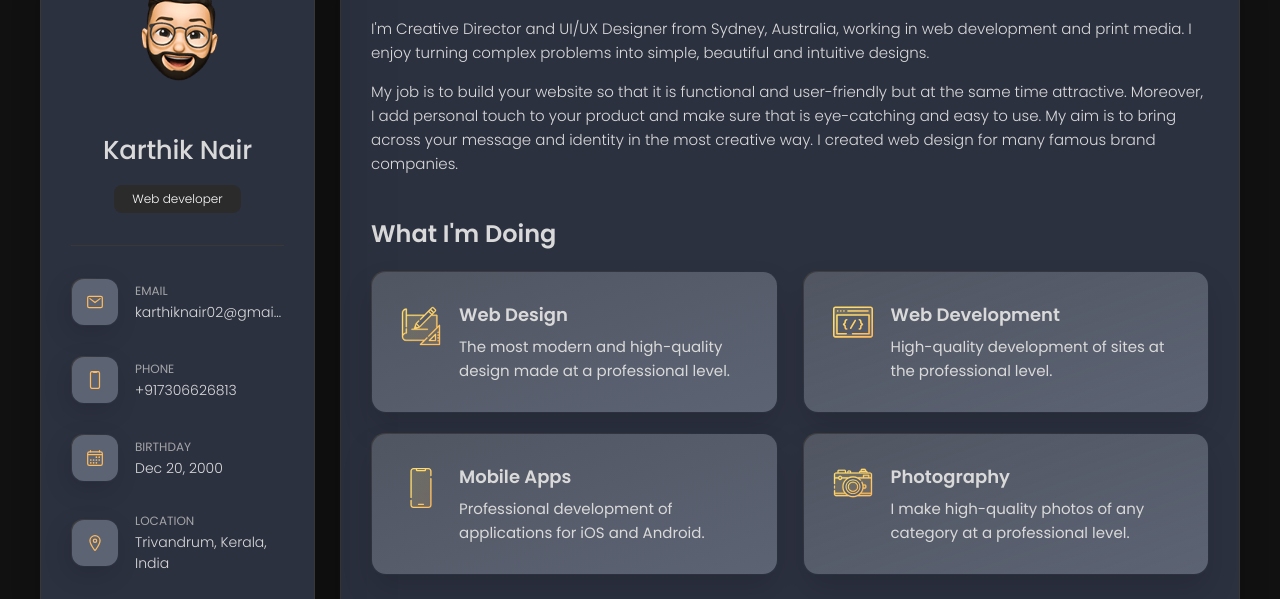
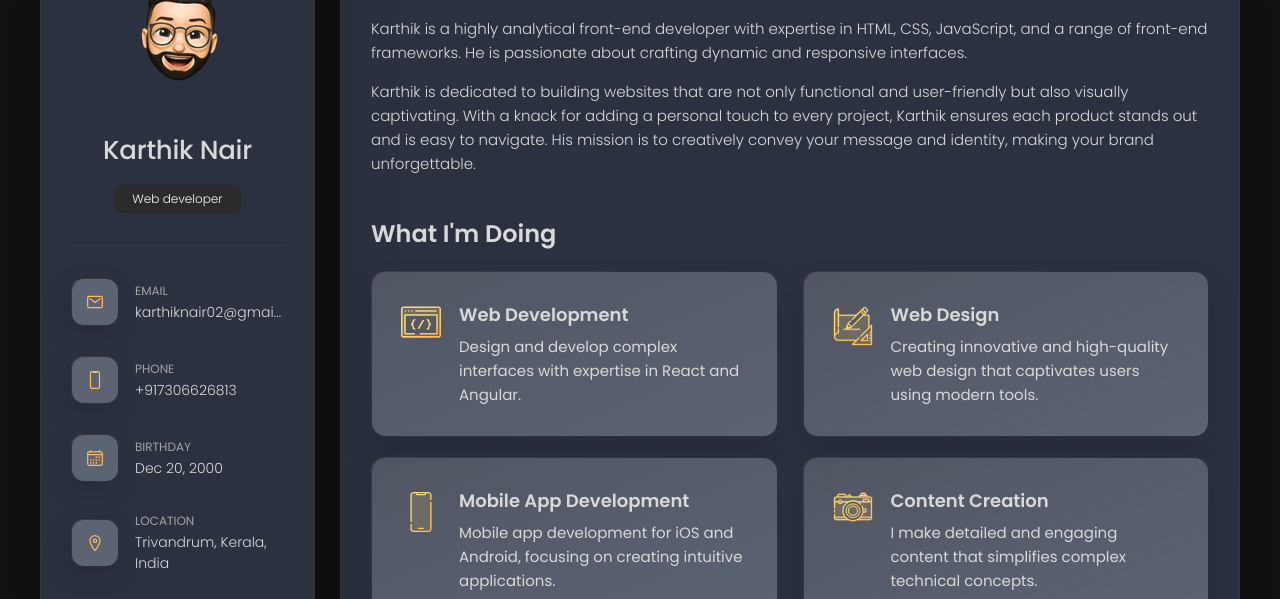
Before and after one commit to karthik-nair-20/Developer-Portfolio, a website built with Vite: page index.html in a window 1280 px wide. Shown: the part 162-761 px from the top of the page. Built offline with nearby package versions, Linux system fonts and the light colour scheme.

Commit message:
About-me content

```diff
--- a/index.html
+++ b/index.html
@@ -210,17 +210,15 @@
 
         <section class="about-text">
           <p>
-            I'm Creative Director and UI/UX Designer from Sydney, Australia, working in web development and print media.
-            I enjoy
-            turning complex problems into simple, beautiful and intuitive designs.
+            Karthik is a highly analytical front-end developer with expertise in HTML, CSS, JavaScript, and a range of front-end frameworks.
+            He is passionate about crafting dynamic and responsive interfaces.
           </p>
 
           <p>
-            My job is to build your website so that it is functional and user-friendly but at the same time attractive.
-            Moreover, I
-            add personal touch to your product and make sure that is eye-catching and easy to use. My aim is to bring
-            across your
-            message and identity in the most creative way. I created web design for many famous brand companies.
+            Karthik is dedicated to building websites that are not only functional and user-friendly but also visually captivating.
+            With a knack for adding a personal touch to every project,
+            Karthik ensures each product stands out and is easy to navigate.
+            His mission is to creatively convey your message and identity, making your brand unforgettable.
           </p>
         </section>
 
@@ -238,6 +236,22 @@
             <li class="service-item">
 
               <div class="service-icon-box">
+                <img src="/images/icon-dev.svg" alt="Web development icon" width="40">
+              </div>
+
+              <div class="service-content-box">
+                <h4 class="h4 service-item-title">Web development</h4>
+
+                <p class="service-item-text">
+                  Design and develop complex interfaces with expertise in React and Angular.
+                </p>
+              </div>
+
+            </li>
+
+            <li class="service-item">
+
+              <div class="service-icon-box">
                 <img src="/images/icon-design.svg
                 " alt="design icon" width="40">
               </div>
@@ -246,23 +260,7 @@
                 <h4 class="h4 service-item-title">Web design</h4>
 
                 <p class="service-item-text">
-                  The most modern and high-quality design made at a professional level.
-                </p>
-              </div>
-
-            </li>
-
-            <li class="service-item">
-
-              <div class="service-icon-box">
-                <img src="/images/icon-dev.svg" alt="Web development icon" width="40">
-              </div>
-
-              <div class="service-content-box">
-                <h4 class="h4 service-item-title">Web development</h4>
-
-                <p class="service-item-text">
-                  High-quality development of sites at the professional level.
+                  Creating innovative and high-quality web design that captivates users using modern tools.
                 </p>
               </div>
 
@@ -275,10 +273,11 @@
               </div>
 
               <div class="service-content-box">
-                <h4 class="h4 service-item-title">Mobile apps</h4>
+                <h4 class="h4 service-item-title">Mobile app development</h4>
 
                 <p class="service-item-text">
-                  Professional development of applications for iOS and Android.
+                  Mobile app development for iOS and Android,
+                  focusing on creating intuitive applications.
                 </p>
               </div>
 
@@ -291,10 +290,10 @@
               </div>
 
               <div class="service-content-box">
-                <h4 class="h4 service-item-title">Photography</h4>
+                <h4 class="h4 service-item-title">Content Creation</h4>
 
                 <p class="service-item-text">
-                  I make high-quality photos of any category at a professional level.
+                  I make detailed and engaging content that simplifies complex technical concepts.
                 </p>
               </div>
 
@@ -456,8 +455,8 @@
         <!--
           - clients
         -->
-
-        <section class="clients">
+        <!-- FOR NOW I AM HIDING IT, WILL CHECK AFTER SOME TIME -->
+        <!-- <section class="clients">
 
           <h3 class="h3 clients-title">Clients</h3>
 
@@ -501,7 +500,7 @@
 
           </ul>
 
-        </section>
+        </section> -->
 
       </article>
 
```
